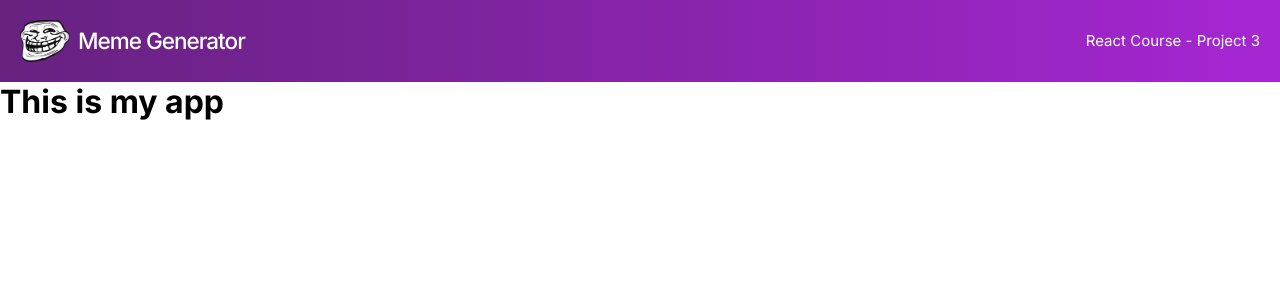
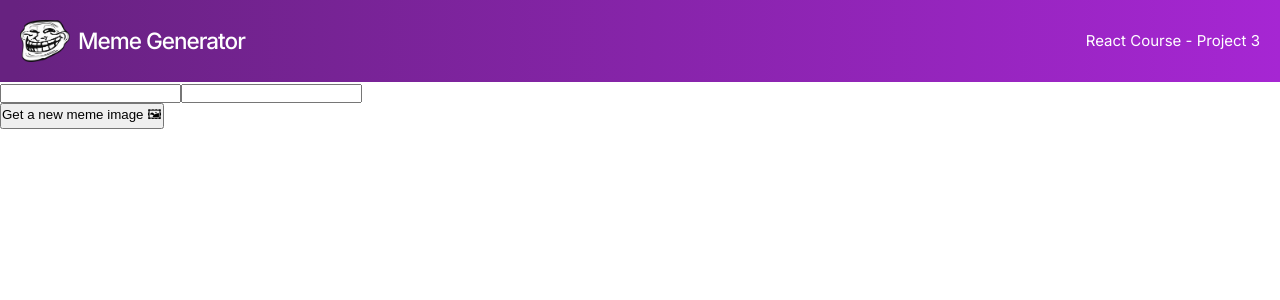
Before and after one commit to rawsashimi1604/MemeGenerator, a React (Create React App) app: page / in a window 1280 px wide. Shown: the top 300 px of the page. Built offline with nearby package versions, Linux system fonts and the light colour scheme.

Commit message:
added basic html elements for form

```diff
--- a/src/App.js
+++ b/src/App.js
@@ -1,12 +1,13 @@
 import React from "react";
 import Navbar from "./components/Navbar";
+import Form from "./components/Form"
 
 export default function App() {
     return (
-        <main>
+        <div className="container">
             <Navbar/>
-            <h1>This is my app</h1>
-        </main>
+            <Form/>
+        </div>
 
     )
 }
--- /dev/null
+++ b/src/components/Form.js
@@ -0,0 +1,15 @@
+import React from "react";
+
+export default function Form() {
+
+    return (
+        <div className="form">
+            <div>
+                <input></input>
+                <input></input>
+            </div>
+
+            <button>Get a new meme image 🖼</button>
+        </div>
+    )
+}
```
